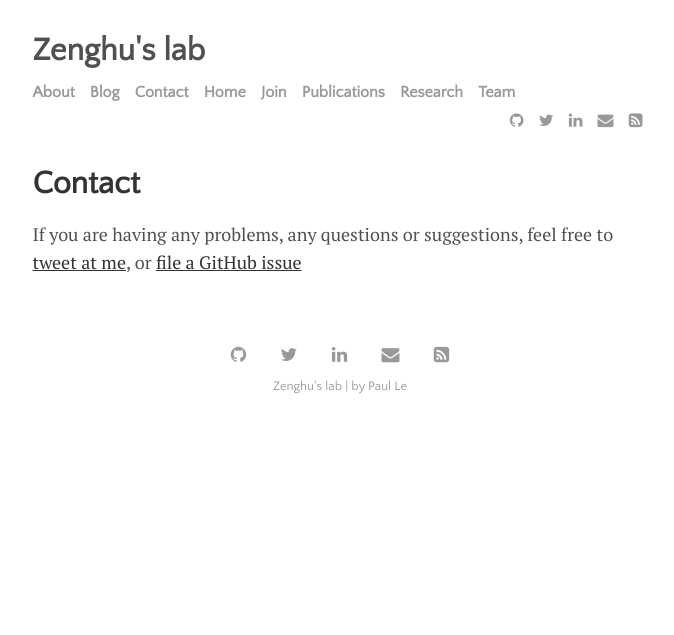
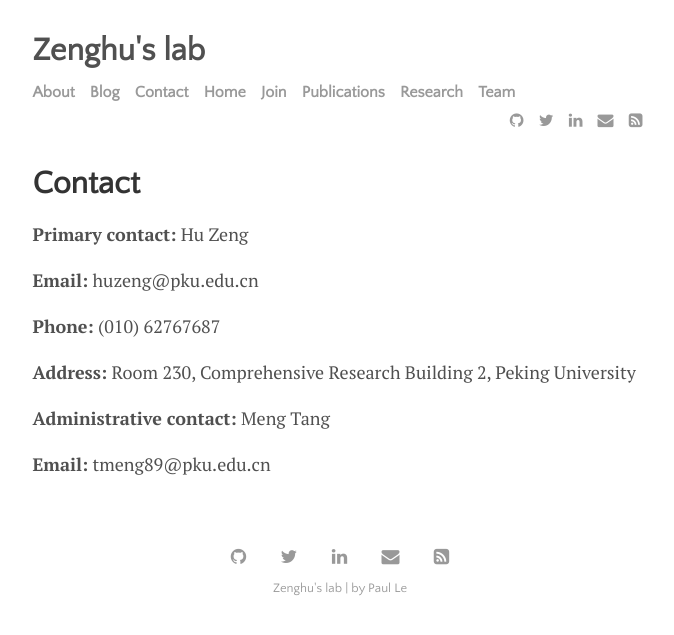
Before and after one commit to ZenghuPKU/zenghupku.github.io, a Jekyll site: the page built from menu/contact.md, in a window 1280 px wide. Shown: the top 635 px of the page, without its empty margins (300-974 px from the left). Built offline with Jekyll 4.4.1, drawn with Linux system fonts in a browser that asks for light colours.

Commit message:
Update contact.md

```diff
--- a/menu/contact.md
+++ b/menu/contact.md
@@ -4,4 +4,14 @@ title: Contact
 permalink: /contact
 ---
 
-If you are having any problems, any questions or suggestions, feel free to [tweet at me](https://twitter.com/intent/tweet?text=%40paululele), or [file a GitHub issue](https://github.com/lenpaul/lagrange/issues/new)
+**Primary contact:** Hu Zeng
+
+**Email:** huzeng@pku.edu.cn
+
+**Phone:** (010) 62767687
+
+**Address:** Room 230, Comprehensive Research Building 2, Peking University
+
+**Administrative contact:** Meng Tang
+
+**Email:** tmeng89@pku.edu.cn
```
